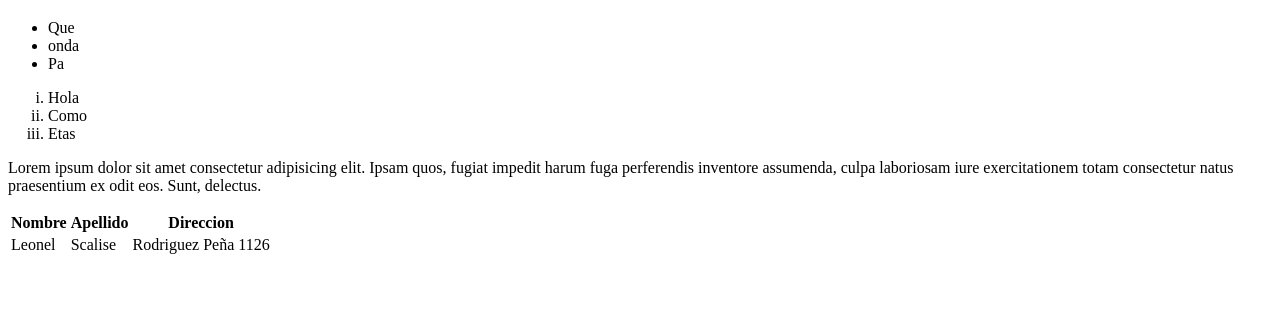
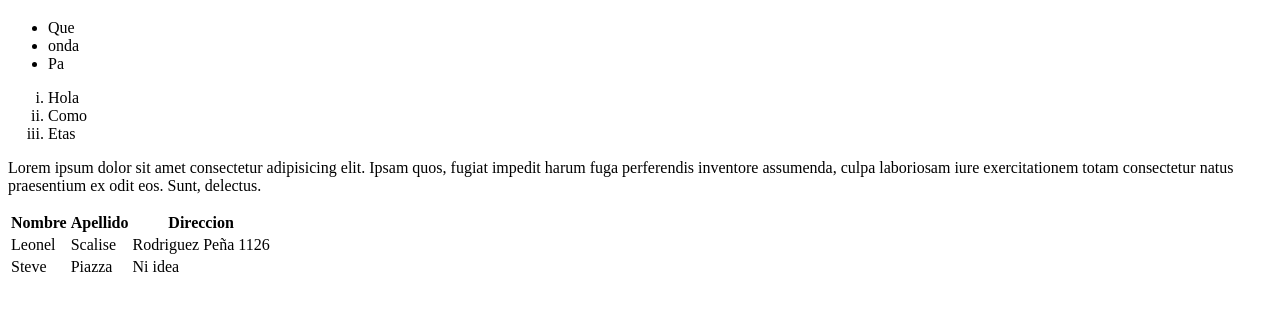
Before and after one commit to LeonelScalise/Practicas-desarrollo-web, a plain HTML site: page index.html in a window 1280 px wide. Shown: the part 61-372 px from the top of the page. Drawn offline with Linux system fonts and the light colour scheme.

Commit message:
Probando

```diff
--- a/index.html
+++ b/index.html
@@ -22,7 +22,7 @@
     <table>
         <tr><th>Nombre</th><th>Apellido</th><th>Direccion</th></tr>
         <tr><td>Leonel</td><td>Scalise</td><td>Rodriguez Peña 1126</td></tr>
-
+        <tr><td>Steve</td><td>Piazza</td><td>Ni idea</td></tr>
     </table>
 </body>
 </html>
```
